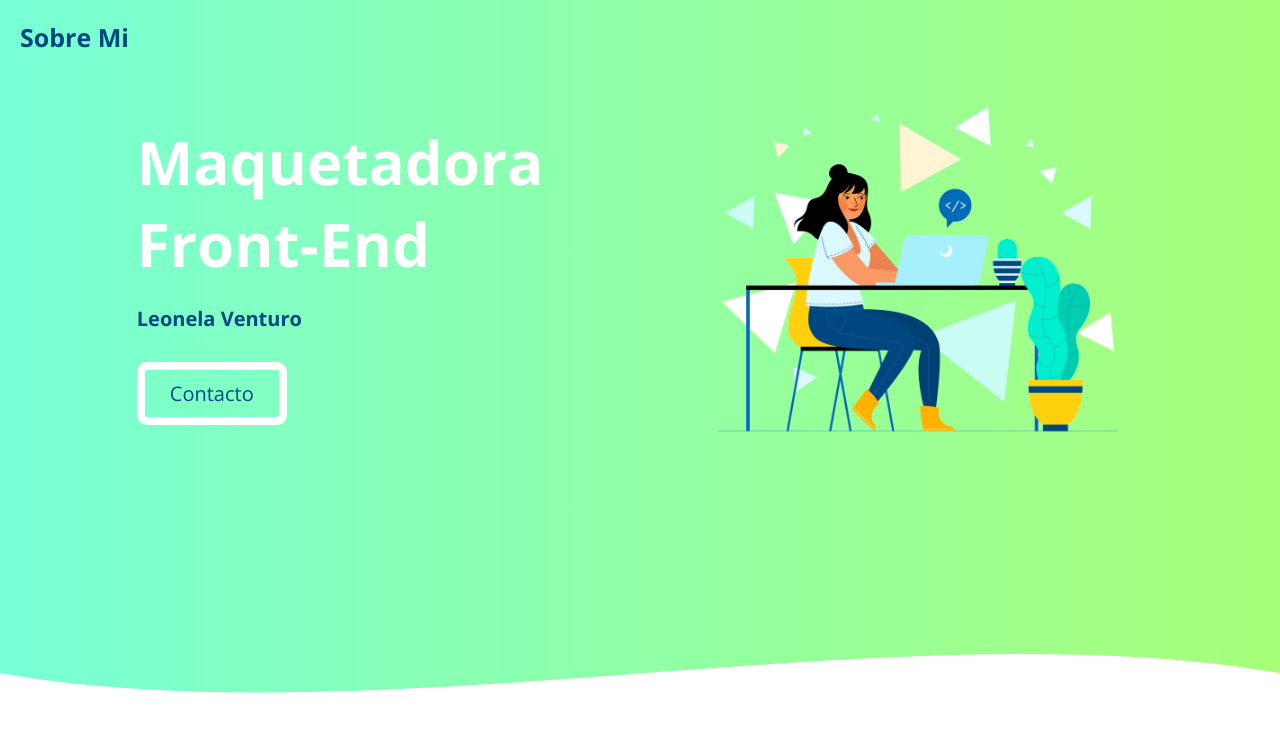
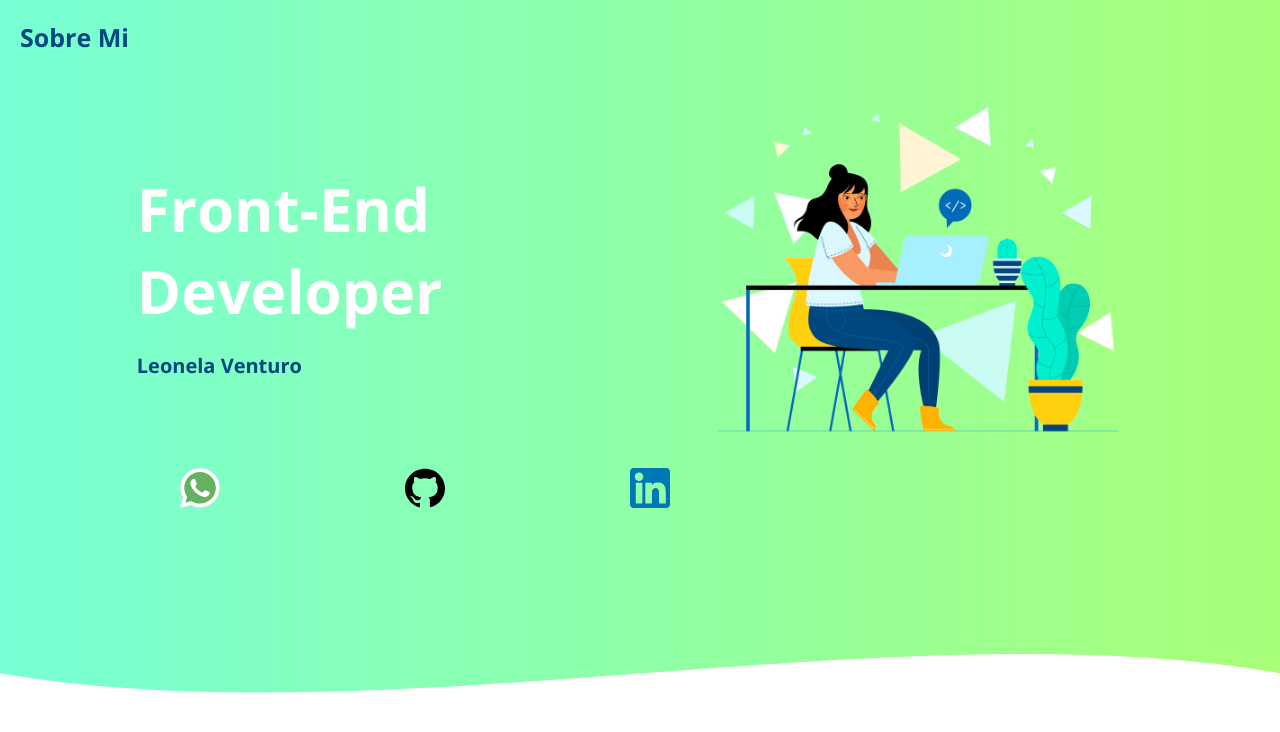
Before and after one commit to leonelaventuro/Mi-Web-Cv, a plain HTML site: page index.html in a window 1280 px wide. Drawn offline with nearby package versions, Linux system fonts and the light colour scheme.

Commit message:
remplazo del boton contacto por boton redes sociales

```diff
--- a/etilos.css
+++ b/estilos.css
@@ -60,7 +60,22 @@ img {
     width: 50%;
     color: white;
 }
+.botones-redes{
+    display: flex;
+    justify-content: space-around;
+    margin-right: 470px;
+    margin-top: -30px;
+    margin-left: 40px;
+}
+.botones-redes a img{
 
+    height: 40px;
+    width: 40px;
+}
+.botones-redes a img:hover{
+    height: 45px;
+    width: 45px;
+}
 .textos h1 {
     font-size: 60px;
     animation: moverDerecha 1s ease-in;
@@ -71,21 +86,6 @@ img {
     color: #00477f;
     margin-top: 20px;
     animation: moverIzquierda 1s ease-in;
-}
-
-.textos a {
-    display: inline-block;
-    color: #00477f;
-    font-weight: 300px;
-    text-decoration: none;
-    margin-top: 30px;
-    border: 8px solid white;
-    width: 150px;
-    border-radius: 10px;
-    text-align: center;
-    padding: 10px 0;
-    animation: arriba 1s ease-in;
-    font-size: 20px;
 }
 
 .wave {
--- a/index.html
+++ b/index.html
@@ -5,7 +5,7 @@
     <meta charset="UTF-8" />
     <meta name="viewport" content="width=device-width, initial-scale=1.0" />
     <title>landing page</title>
-    <link rel="stylesheet" href="etilos.css" />
+    <link rel="stylesheet" href="estilos.css" />
     <link href="https://fonts.googleapis.com/css?family=Open+Sans:300,400,700,800&display=swap" rel="stylesheet" />
     <link href="https://fonts.googleapis.com/css2?family=Jost:ital,wght@1,500&display=swap" rel="stylesheet">
     <link rel="stylesheet" href="https://use.fontawesome.com/releases/v5.8.1/css/all.css" integrity="sha384-50oBUHEmvpQ+1lW4y57PTFmhCaXp0ML5d60M1M7uH2+nqUivzIebhndOJK28anvf" crossorigin="anonymous" />
@@ -35,12 +35,16 @@
     <header>
         <div class="container">
             <div class="textos">
-                <h1>Maquetadora</h1>
                 <h1>Front-End</h1>
+                <h1>Developer</h1>
                 <h2>Leonela Venturo</h2>
-                <a href="">Contacto</a>
             </div>
-            <img src="img/fondito.png" alt="" />
+             <img src="img/fondito.png" alt="" />
+        </div>
+        <div class="botones-redes">
+            <a href=""><img src="./img/whatsapp.svg" alt=""></a>
+            <a href=""><img src="./img/github.svg" alt=""></a>
+            <a href=""><img src="./img/linkedin.svg" alt=""></a>
         </div>
     </header>
     <div class="wave">
```
Also changed, not shown: img/brands-and-logotypes.svg (added), img/github.svg (added), img/linkedin.svg (added), img/whatsapp.svg (added).
